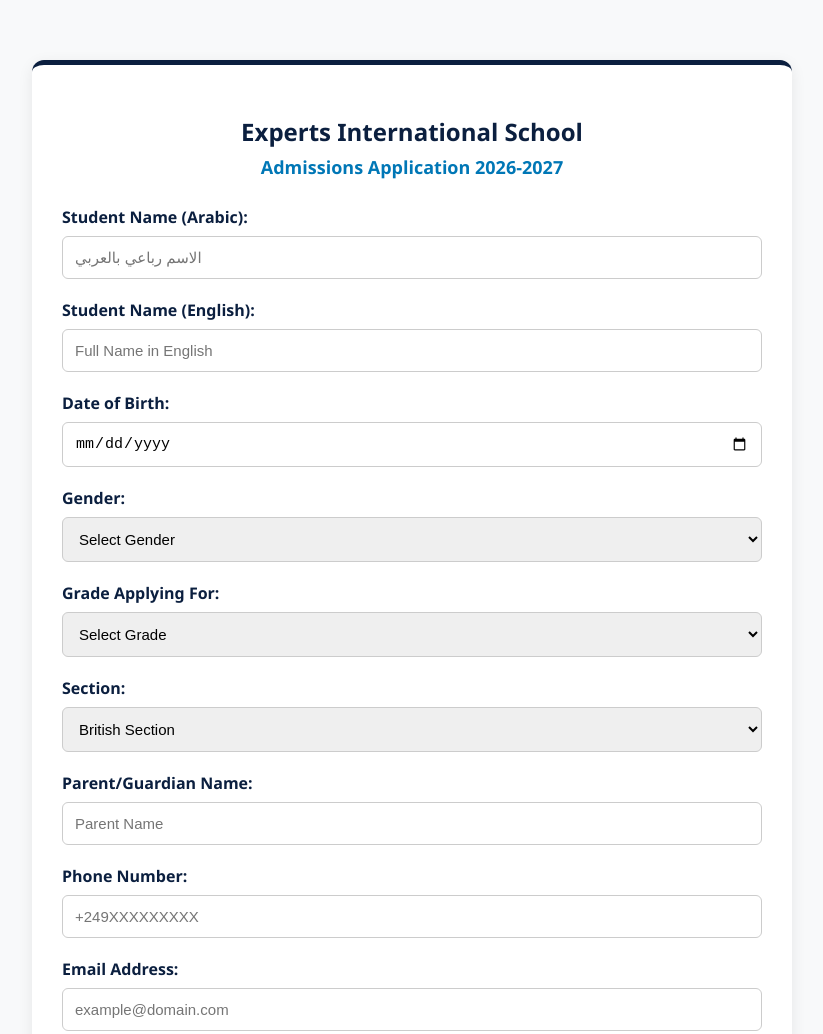
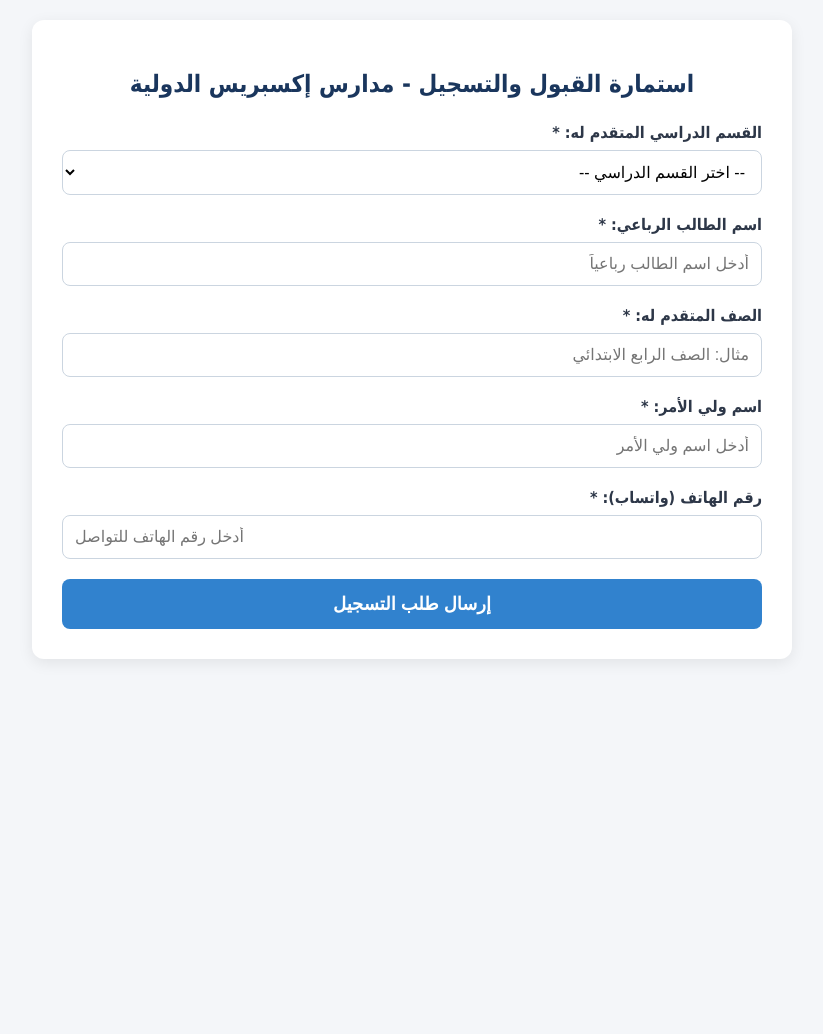
Before and after one commit to billahalmutaz1-lgtm/experts-admission, a plain HTML site: page index.html in a window 1280 px wide. Shown: the top 1034 px of the page, without its empty margins (228-1051 px from the left). After the commit the page ends 800 px from the top, so only its background shows below. Drawn offline with Linux system fonts and the light colour scheme.

Commit message:
Update index.html

```diff
--- a/index.html
+++ b/index.html
@@ -1,35 +1,28 @@
 <!DOCTYPE html>
-<html lang="en" dir="ltr">
+<html lang="ar" dir="rtl">
 <head>
     <meta charset="UTF-8">
     <meta name="viewport" content="width=device-width, initial-scale=1.0">
-    <title>Experts International School - Admissions 2026-2027</title>
+    <title>استمارة القبول والتسجيل - مدارس إكسبريس الدولية</title>
     <style>
-        :root {
-            --navy: #0b1f3f;
-            --sky-blue: #0077b6;
-            --gold: #d4af37;
-            --light-bg: #f8f9fa;
-        }
         body {
-            font-family: 'Segoe UI', Tahoma, Geneva, Verdana, sans-serif;
-            background-color: var(--light-bg);
-            color: #333;
+            font-family: 'Cairo', Tahoma, sans-serif;
+            background-color: #f4f6f9;
             margin: 0;
             padding: 20px;
+            color: #333;
         }
         .container {
             max-width: 700px;
-            margin: 40px auto;
+            margin: 0 auto;
             background: #fff;
             padding: 30px;
             border-radius: 12px;
             box-shadow: 0 4px 15px rgba(0,0,0,0.08);
-            border-top: 5px solid var(--navy);
         }
         h2 {
-            color: var(--navy);
             text-align: center;
+            color: #1a365d;
             margin-bottom: 25px;
         }
         .form-group {
@@ -38,162 +31,104 @@
         label {
             display: block;
             margin-bottom: 8px;
-            font-weight: 600;
-            color: var(--navy);
+            font-weight: bold;
+            color: #2d3748;
         }
-        input, select {
+        .form-control {
             width: 100%;
             padding: 12px;
-            border: 1px solid #ccc;
-            border-radius: 6px;
+            border: 1px solid #cbd5e0;
+            border-radius: 8px;
+            font-size: 16px;
             box-sizing: border-box;
-            font-size: 15px;
+            background-color: #fff;
         }
-        input:focus, select:focus {
-            border-color: var(--sky-blue);
+        .form-control:focus {
+            border-color: #3182ce;
             outline: none;
-            box-shadow: 0 0 5px rgba(0,119,182,0.3);
+            box-shadow: 0 0 0 3px rgba(49, 130, 206, 0.1);
         }
         .btn-submit {
-            background-color: var(--navy);
+            background-color: #3182ce;
             color: white;
+            border: none;
             padding: 14px 20px;
-            border: none;
-            border-radius: 6px;
+            font-size: 18px;
+            font-weight: bold;
+            border-radius: 8px;
             cursor: pointer;
             width: 100%;
-            font-size: 16px;
-            font-weight: bold;
-            transition: background 0.3s;
+            transition: background-color 0.2s;
         }
         .btn-submit:hover {
-            background-color: var(--sky-blue);
-        }
-        #success-screen {
-            display: none;
-            text-align: center;
-            padding: 20px;
-        }
-        #success-screen h3 {
-            color: var(--gold);
-            font-size: 24px;
+            background-color: #2b6cb0;
         }
     </style>
 </head>
 <body>
 
 <div class="container">
-    <h2>Experts International School<br><span style="font-size: 18px; color: var(--sky-blue);">Admissions Application 2026-2027</span></h2>
+    <h2>استمارة القبول والتسجيل - مدارس إكسبريس الدولية</h2>
 
-    <form id="admissionsForm" onsubmit="event.preventDefault(); submitForm();">
+    <form id="admissionForm">
+        <!-- حقل اختيار القسم الدراسي -->
         <div class="form-group">
-            <label>Student Name (Arabic):</label>
-            <input type="text" id="studentNameAr" required placeholder="الاسم رباعي بالعربي">
-        </div>
-
-        <div class="form-group">
-            <label>Student Name (English):</label>
-            <input type="text" id="studentNameEn" required placeholder="Full Name in English">
-        </div>
-
-        <div class="form-group">
-            <label>Date of Birth:</label>
-            <input type="date" id="dob" required>
-        </div>
-
-        <div class="form-group">
-            <label>Gender:</label>
-            <select id="gender" required>
-                <option value="">Select Gender</option>
-                <option value="Male">Male</option>
-                <option value="Female">Female</option>
+            <label for="section">القسم الدراسي المتقدم له: *</label>
+            <select id="section" name="section" required class="form-control">
+                <option value="" disabled selected>-- اختر القسم الدراسي --</option>
+                <option value="القسم العربي - المنهج السوداني القومي">القسم العربي (المنهج السوداني القومي)</option>
+                <option value="القسم الإنترناشونال - منهج كامبريدج">القسم الإنترناشونال (منهج كامبريدج)</option>
+                <option value="القسم أونلاين إنترناشونال - منهج كامبريدج">القسم أونلاين إنترناشونال (منهج كامبريدج)</option>
             </select>
         </div>
 
+        <!-- اسم الطالب -->
         <div class="form-group">
-            <label>Grade Applying For:</label>
-            <select id="grade" required>
-                <option value="">Select Grade</option>
-                <option value="Grade 1">Grade 1</option>
-                <option value="Grade 2">Grade 2</option>
-                <option value="Grade 3">Grade 3</option>
-                <option value="Grade 4">Grade 4</option>
-                <option value="Grade 5">Grade 5</option>
-                <option value="Grade 6">Grade 6</option>
-                <option value="Grade 7">Grade 7</option>
-                <option value="Grade 8">Grade 8</option>
-            </select>
+            <label for="studentName">اسم الطالب الرباعي: *</label>
+            <input type="text" id="studentName" name="studentName" required class="form-control" placeholder="أدخل اسم الطالب رباعياً">
         </div>
 
+        <!-- الصف الدراسي -->
         <div class="form-group">
-            <label>Section:</label>
-            <select id="section" required>
-                <option value="British">British Section</option>
-                <option value="American">American Section</option>
-            </select>
+            <label for="grade">الصف المتقدم له: *</label>
+            <input type="text" id="grade" name="grade" required class="form-control" placeholder="مثال: الصف الرابع الابتدائي">
         </div>
 
+        <!-- اسم ولي الأمر -->
         <div class="form-group">
-            <label>Parent/Guardian Name:</label>
-            <input type="text" id="parentName" required placeholder="Parent Name">
+            <label for="guardianName">اسم ولي الأمر: *</label>
+            <input type="text" id="guardianName" name="guardianName" required class="form-control" placeholder="أدخل اسم ولي الأمر">
         </div>
 
+        <!-- رقم الهاتف -->
         <div class="form-group">
-            <label>Phone Number:</label>
-            <input type="tel" id="phone" required placeholder="+249XXXXXXXXX">
+            <label for="phone">رقم الهاتف (واتساب): *</label>
+            <input type="tel" id="phone" name="phone" required class="form-control" placeholder="أدخل رقم الهاتف للتواصل">
         </div>
 
-        <div class="form-group">
-            <label>Email Address:</label>
-            <input type="email" id="email" required placeholder="example@domain.com">
-        </div>
-
-        <div class="form-group">
-            <label>Previous School (Optional):</label>
-            <input type="text" id="previousSchool" placeholder="Name of previous school">
-        </div>
-
-        <button type="submit" class="btn-submit">Submit Application</button>
+        <button type="submit" class="btn-submit">إرسال طلب التسجيل</button>
     </form>
-
-    <div id="success-screen">
-        <h3>Application Submitted Successfully!</h3>
-        <p>Your Application Number is: <strong id="resultAppNo" style="color: var(--navy); font-size: 20px;"></strong></p>
-        <p>Thank you for choosing <strong>Experts International School</strong>.<br>Our Admissions Team will contact you shortly via WhatsApp.</p>
-    </div>
 </div>
 
 <script>
-    function submitForm() {
-        // حط رابط الـ Web App الطويل الخاص بك هنا بين علامات التنصيص المفردة
-        const scriptURL = 'https://script.google.com/macros/s/AKfycbzbBO47aJfTwx13IQBNxJ3So_P_Q16oLQps16U4p2U1mSop0marZumPLUF2RddlDC1i/exec';
+    // ضع رابط سكريبت جوجل شيت الخاص بك هنا عند الربط
+    const scriptURL = 'YOUR_GOOGLE_APPS_SCRIPT_URL_HERE';
 
-        const formData = {
-            studentNameAr: document.getElementById('studentNameAr').value,
-            studentNameEn: document.getElementById('studentNameEn').value,
-            dob: document.getElementById('dob').value,
-            gender: document.getElementById('gender').value,
-            grade: document.getElementById('grade').value,
-            section: document.getElementById('section').value,
-            parentName: document.getElementById('parentName').value,
-            phone: document.getElementById('phone').value,
-            email: document.getElementById('email').value,
-            previousSchool: document.getElementById('previousSchool').value
-        };
+    const form = document.getElementById('admissionForm');
+    form.addEventListener('submit', e => {
+        e.preventDefault();
 
-        fetch(scriptURL, { method: 'POST', body: JSON.stringify(formData) })
-            .then(response => response.json())
-            .then(data => {
-                document.getElementById('admissionsForm').style.display = 'none';
-                document.getElementById('resultAppNo').innerText = data.appNo;
-                document.getElementById('success-screen').style.display = 'block';
-            })
-            .catch(error => {
-                console.error('Error!', error.message);
-                alert('حدث خطأ أثناء الإرسال، يرجى المحاولة مرة أخرى.');
-            });
-    }
+        // يمكنك تفعيل الكود أدناه لاحقاً لربط البيانات بـ Google Sheets مباشرة
+        /*
+        fetch(scriptURL, { method: 'POST', body: new FormData(form)})
+            .then(response => alert('تم إرسال طلبك بنجاح!'))
+            .catch(error => console.error('Error!', error.message));
+        */
+
+        alert('تم استلام بيانات الاستمارة بنجاح وسيتم جدولتها بحسب القسم المختيار.');
+    });
 </script>
 
 </body>
 </html>
+</html>
```
